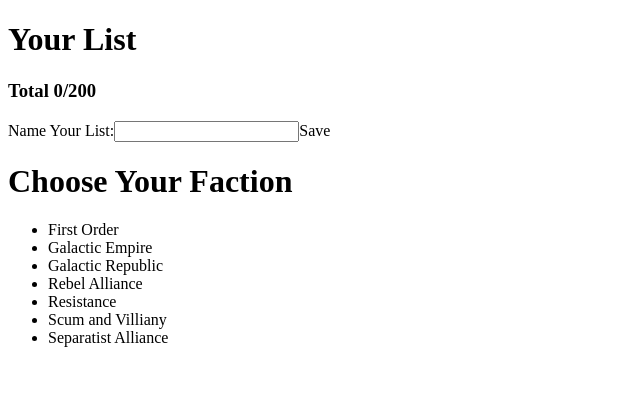
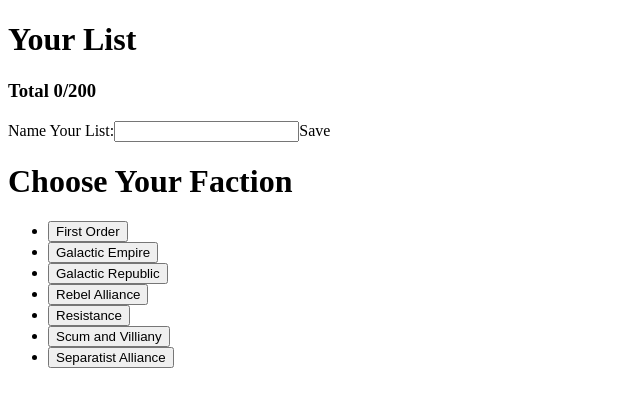
Before and after one commit to bentleybuilds/dockingBay, a React app: page / in a window 1280 px wide. Shown: the top 406 px of the page, without its empty margins (0-640 px from the left). Built offline with nearby package versions, Linux system fonts and the light colour scheme; the HTML template or start-up script is replaced by a standard one.

Commit message:
made all clickables buttons for accessibilty

```diff
--- a/react-client/src/components/FactionItem.jsx
+++ b/react-client/src/components/FactionItem.jsx
@@ -1,8 +1,8 @@
 import React from 'react';
 
 const FactionItem = (props) => (
-  <li onClick={()=>props.handleClick(props.faction)}>
-    { props.faction }
+  <li >
+    <button type="button" onClick={()=>props.handleClick(props.faction)}>{ props.faction } </button>
   </li>
 )
 
--- a/react-client/src/components/PilotItem.jsx
+++ b/react-client/src/components/PilotItem.jsx
@@ -2,8 +2,10 @@ import React from 'react';
 
 const PilotItem = (props) => (
   <li onClick={()=>props.handleClick(props.pilot, props.cost)}>
-    <div>{ props.pilot }</div>
-    <div>Cost : {props.cost}</div>
+    <button type="button">
+      { props.pilot }
+      Cost : {props.cost}
+    </button>
     <img src={props.card}></img>
   </li>
 )
--- a/react-client/src/components/ShipItem.jsx
+++ b/react-client/src/components/ShipItem.jsx
@@ -1,9 +1,11 @@
 import React from 'react';
 
 const ShipItem = (props) => (
-  <li onClick={()=>props.handleClick(props.ship)}>
-    { props.ship }
-  </li>
+  <button type="button">
+    <li onClick={()=>props.handleClick(props.ship)}>
+      { props.ship }
+    </li>
+  </button>
 )
 
 export default ShipItem;
```
Also changed, not shown: react-client/src/index.jsx (+0 -13 lines), 1 other file (tests, documents, lock files or other folders).
